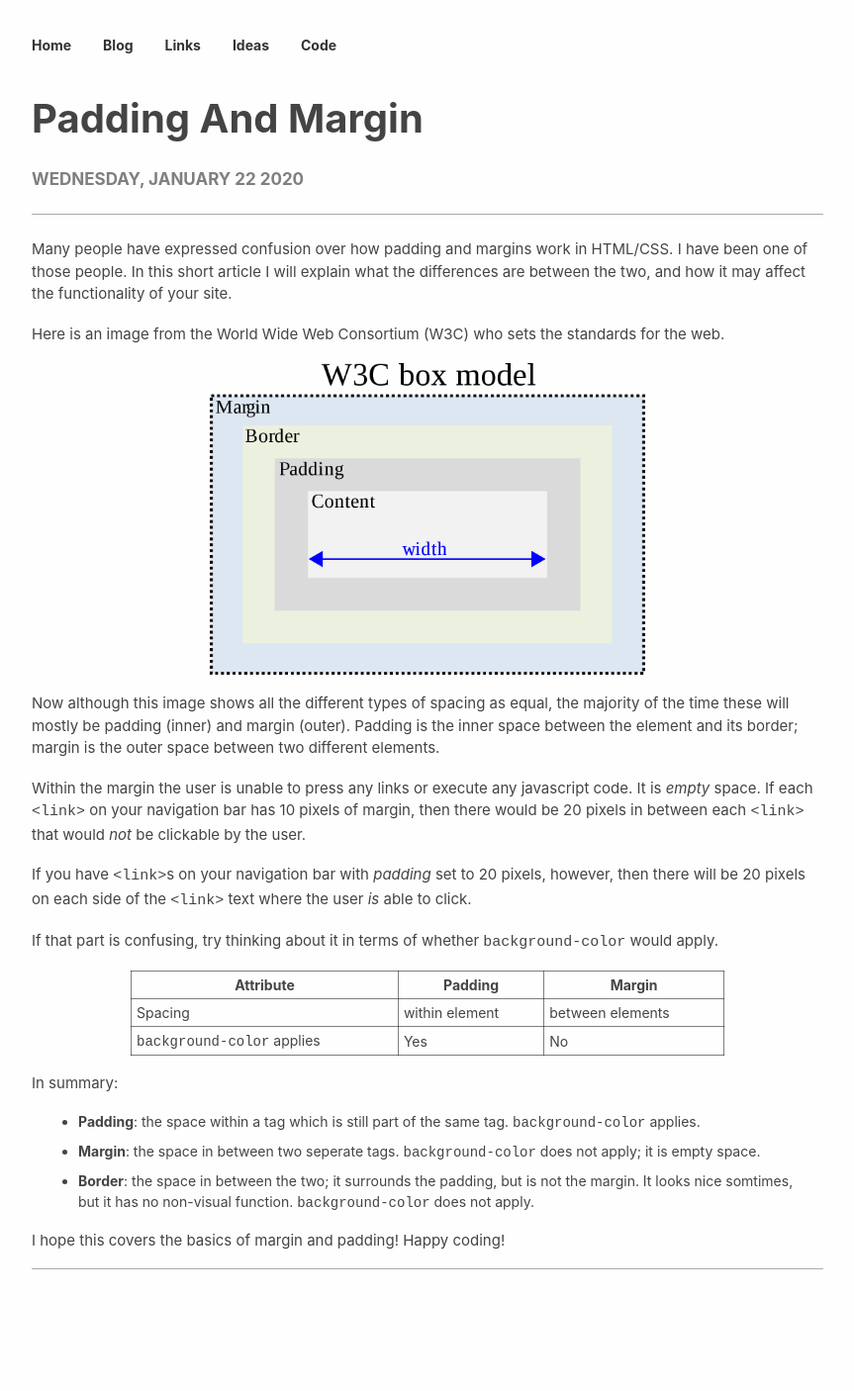
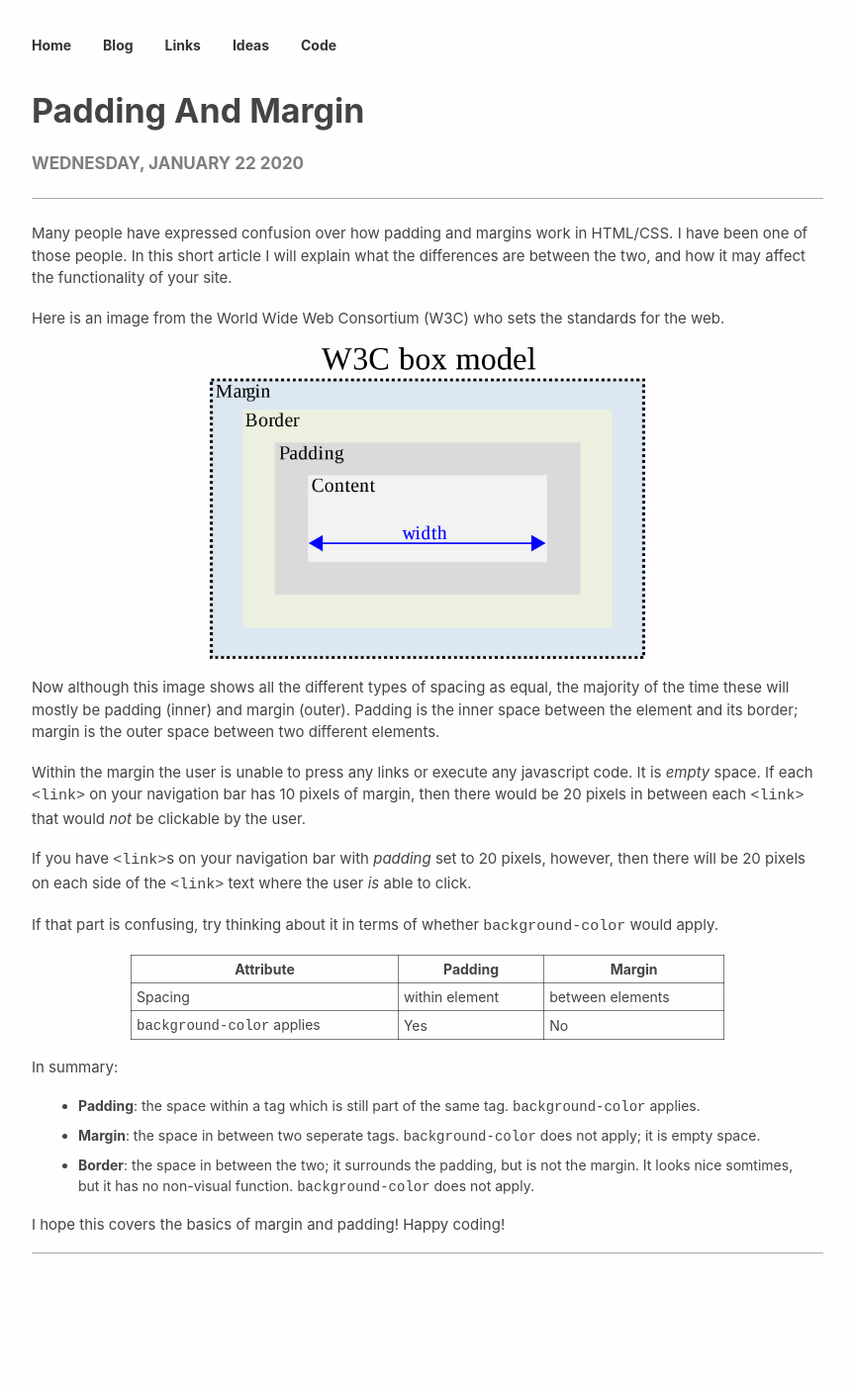
Before and after one commit to TTWNO/tait.tech, a Jekyll site: the page built from _posts/2020-01-22-padding-and-margin.md, in a window 1280 px wide. Shown: the whole page at 99% size, without its empty margins (208-1071 px from the left). Built offline with Jekyll 4.4.1, drawn with Linux system fonts in a browser that asks for light colours.

Commit message:
h1 font 30px

```diff
--- a/_sass/main.scss
+++ b/_sass/main.scss
@@ -27,10 +27,8 @@ li {
   line-height: 1.5em;
 }
 
-h1, h2, h3, h4, h5, h6 {
-}
 h1 {
-  font-size: 40px;
+  font-size: 34px;
 }
 h2 {
   font-size: 30px;
```
